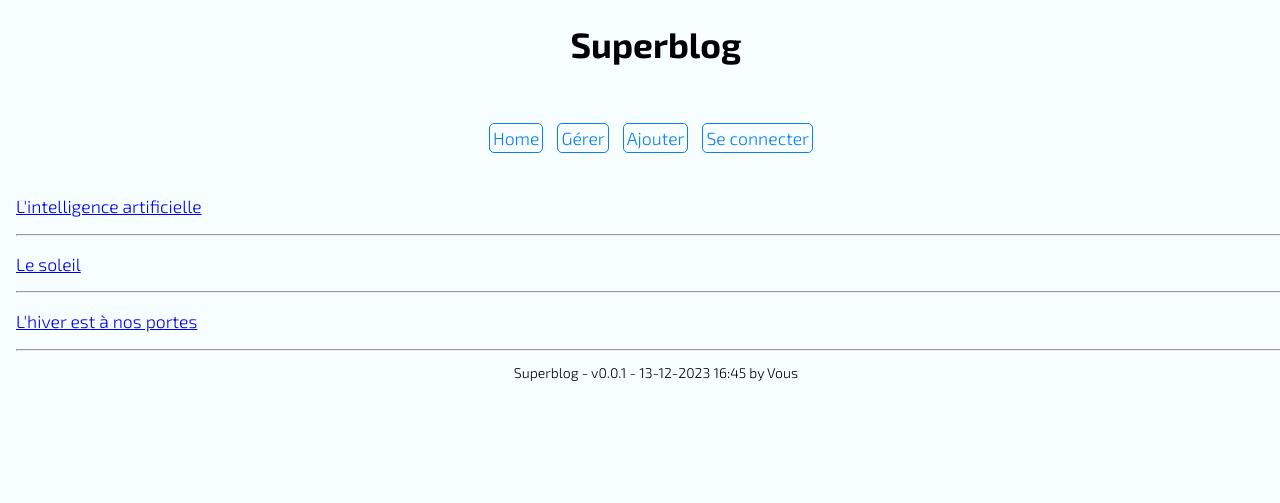
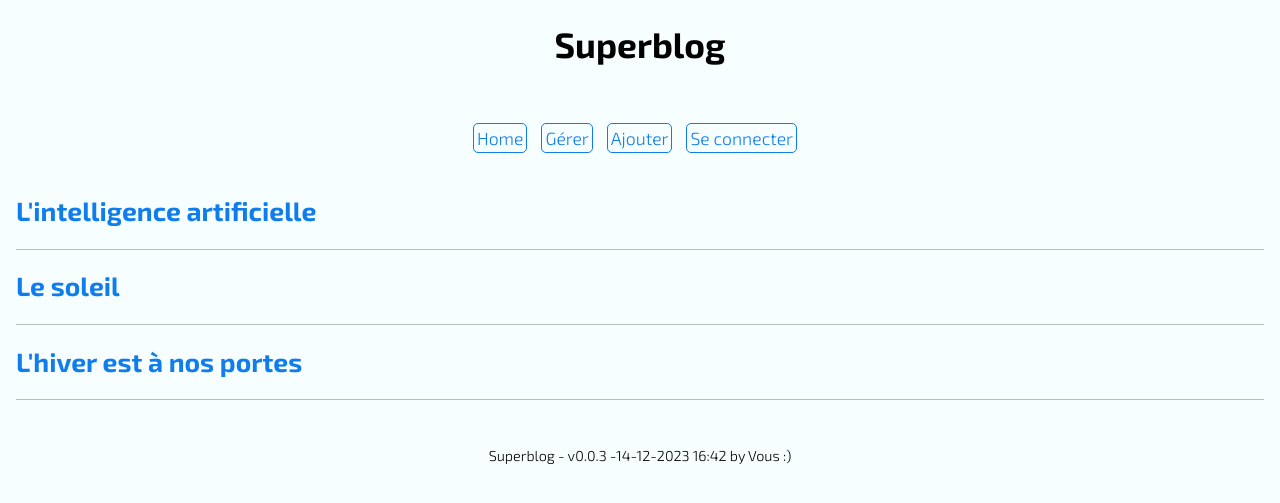
Before and after one commit to aKelleter/Superblog, a PHP site: page /index.php in a window 1280 px wide. Shown: the top 503 px of the page. Run offline with PHP 8.4, Linux system fonts and the light colour scheme; data comes from the database, SQL or seed files in the repository; some libraries are stand-ins or nearby versions.

Commit message:
Update 0.0.3
* Affichage dynamique de la page d'accueil

```diff
--- a/app/functions/fct-ui.php
+++ b/app/functions/fct-ui.php
@@ -43,10 +43,28 @@ function displayHeadSection($title = ''){
     echo $head;
 }
 
+/**
+ * Affichage des articles
+ *
+ * @param mixed $articles
+ * @return void
+ */
 function displayArticles($articles) {
     foreach ($articles as $article) {
-        echo '<p><a href="article.php?id='.$article['id'].'">' . $article['title'] . '</a></p>';
+        echo '<article><h2><a href="article.php?id='.$article['id'].'">' . $article['title'] . '</a></h2></article>';
         echo '<hr>';
     }
+}
 
+/**
+ * Affichage du footer
+ *
+ * @param string $app_name
+ * @param string $app_version
+ * @param string $app_update
+ * @param string $app_author
+ * @return void
+ */
+function displayFooter($app_name = APP_NAME, $app_version = APP_VERSION, $app_update = APP_UPDATED, $app_author = APP_AUTHOR) {
+    echo"<p>$app_name - $app_version -$app_update by $app_author<p>";
 }
--- a/assets/css/styles.css
+++ b/assets/css/styles.css
@@ -5,22 +5,33 @@
     --menu-item: rgb(15, 125, 235);
     --menu-item-hover: rgb(12, 72, 132);
     --text-error: rgb(217, 12, 12);
+
+    --border-width: 1px;
 }
 
 body{
   font-family: "Exo 2", sans-serif;
-  font-size: 1.1em;
+  font-size: 1.1rem;
   background-color: var(--body-backg-color);
   color: var(--body-color)
 }
 
-footer{
+footer {
+    margin-top: 3rem;
     text-align: center;
-    font-size: 0.8em;
+    font-size: 0.9rem;
+}
+
+article a{
+    text-decoration: none;
+    color: var(--menu-item);
+}
+
+article a:hover{
+     color: var(--menu-item-hover);
 }
 
 .container{
-    width: 100%;
     margin: 0 1rem 0 1rem;
 }
 
@@ -83,3 +94,14 @@ footer{
     border-radius: 5px;
     width: 80%;
  }
+
+ hr {
+    margin: 1rem 0;
+    color: inherit;
+    border: 0;
+      border-top-width: 0px;
+      border-top-style: none;
+      border-top-color: currentcolor;
+    border-top: var(--border-width) solid;
+    opacity: .25;
+  }
--- a/index.php
+++ b/index.php
@@ -59,7 +59,8 @@
                 <!-- Exemple en HTML du footer, vous, vous devez créer une fonction qui va afficher
                      les données de la DB. SUPPRIMEZ L'EXEMPLE.
                 -->
-                <p>Superblog - v0.0.1 - 13-12-2023 16:45 by Vous<p>
+                <!--<p>Superblog - v0.0.1 - 13-12-2023 16:45 by Vous<p>-->
+                <?php displayFooter(); ?>
             </footer>
         </div>
     </div>
--- a/settings.php
+++ b/settings.php
@@ -8,8 +8,8 @@
 
     // Constantes de l'application
     const APP_NAME = "Superblog";
-    const APP_VERSION = 'v0.0.2';
-    const APP_UPDATED = '13-12-2023 16:30';
+    const APP_VERSION = 'v0.0.3';
+    const APP_UPDATED = '14-12-2023 16:42';
     const APP_AUTHOR = 'Vous :)';
 
     // Constante d'activation/désactivation du mode DEBUG
```
